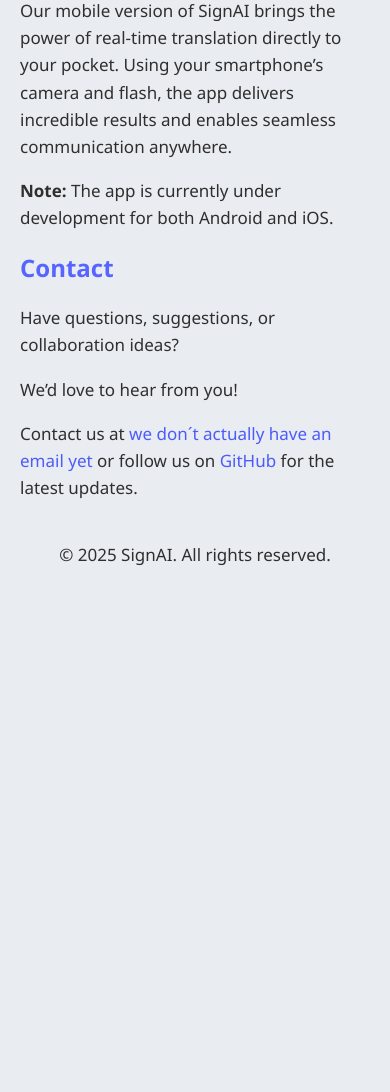
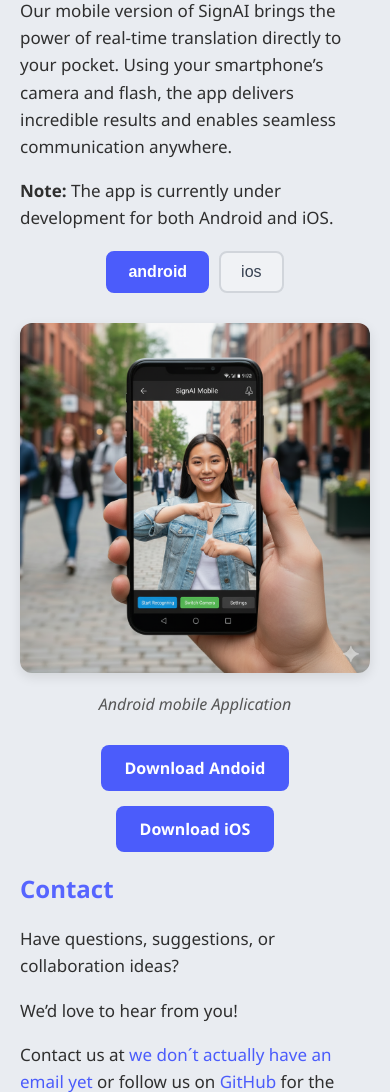
Before and after one commit to Stefanos0710/SignAI, a Flask app: page / in a window 390 px wide. Shown: the part 1748-2840 px from the top of the page. Before the commit the page ends 2313 px from the top, so only its background shows below. Run offline with Flask 2, Linux system fonts and the light colour scheme.

Commit message:
Add mobile app screenshots and platform switch UI
Introduced Android and iOS app screenshots to the index page and added a platform switcher for users to toggle between platforms. Also added download buttons for both Android and iOS versions.

```diff
--- a/product_webside/templates/index.html
+++ b/product_webside/templates/index.html
@@ -82,6 +82,27 @@
     <p>
         <strong>Note:</strong> The app is currently under development for both Android and iOS.
     </p>
+    <div class="platform-switch" role="tablist" aria-label="Platform switch">
+        <button class="platform active" data-os="android" role="tab" aria-selected="true">android</button>
+        <button class="platform" data-os="ios" role="tab" aria-selected="false">ios</button>
+    </div>
+
+    <div class="device-container">
+        <figure class="device mobile-app-android" data-os="android">
+            <img src="{{ url_for('static', filename='images/mobile-app-android.png') }}" alt="Android App Screenshot">
+            <figcaption>Android mobile Application</figcaption>
+        </figure>
+
+        <figure class="device mobile-app-ios hidden" data-os="ios">
+            <img src="{{ url_for('static', filename='images/mobile-app.png') }}" alt="iOS App Screenshot">
+            <figcaption>iOS mobile Application</figcaption>
+        </figure>
+    </div>
+
+    <div class="download-row">
+        <a class="btn btn-download" href="download.html#android" download>Download Andoid</a>
+        <a class="btn btn-download" href="download.html#ios" download>Download iOS</a>
+    </div>
 </section>
 
 <section id="contact">
```
Also changed, not shown: product_webside/static/images/mobile-app-android.png (added), product_webside/static/images/mobile-app.png (added).
